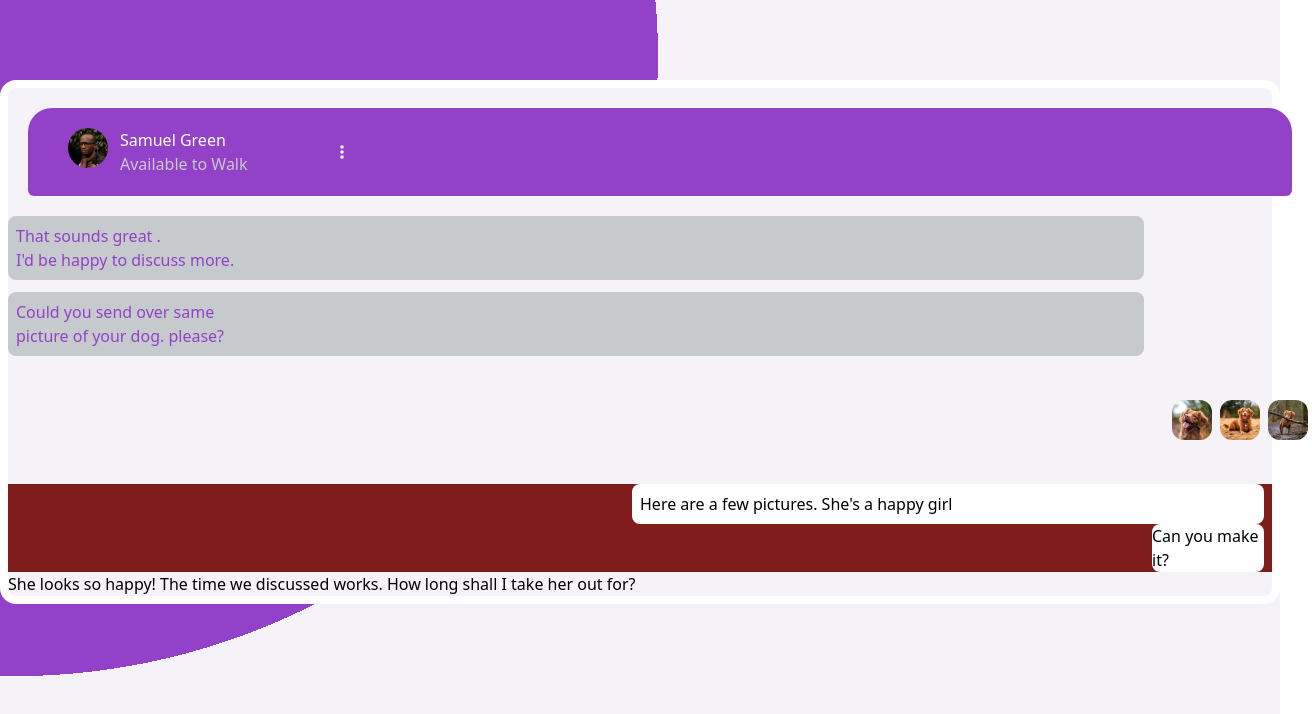
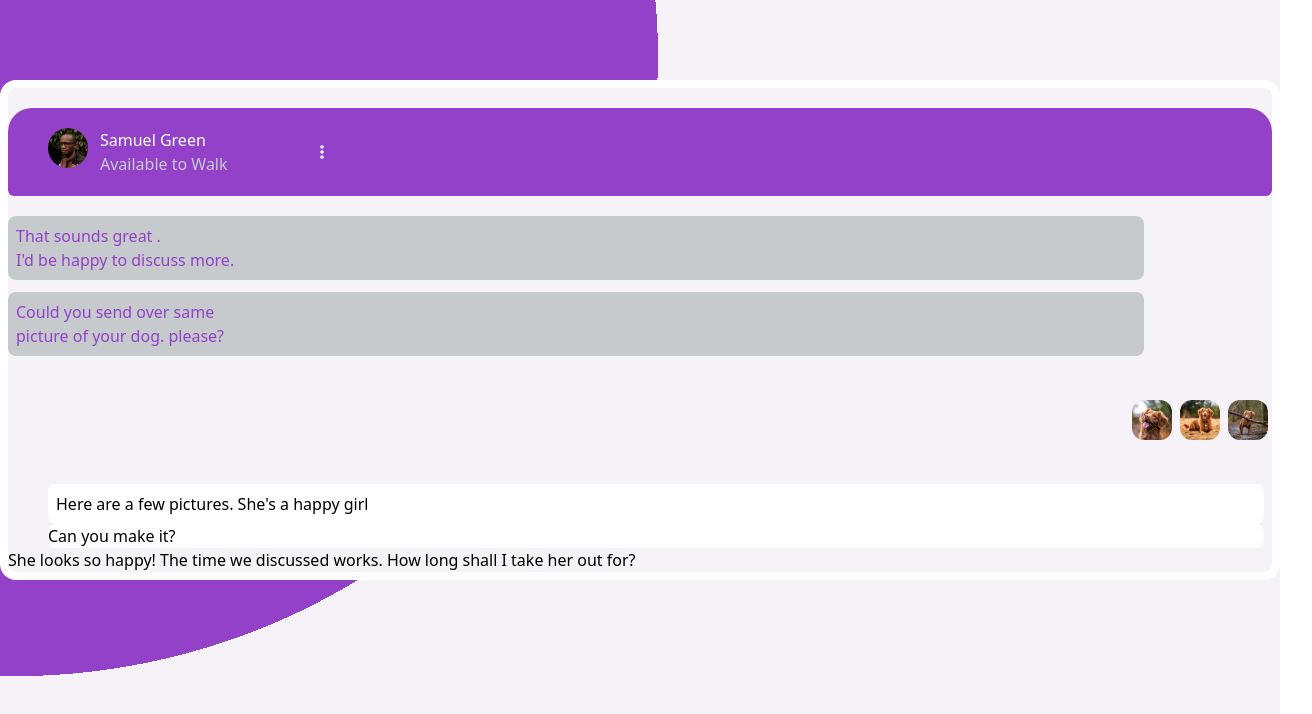
Before and after one commit to Miron-Silviu/chat-app-ilustrator, a website: page docs/index.html in a window 1280 px wide. Shown: the whole page, 1312 px wide, since content can reach past the window. Drawn offline with Linux system fonts and the light colour scheme.

Commit message:
Fix : Fix second-text-containers .

```diff
--- a/docs/index.html
+++ b/docs/index.html
@@ -24,7 +24,7 @@
       class="main-container m-auto bg-lightGrayishViolet sm:w-11/12 flex flex-col rounded-2xl border-white border-8 content-center  my-20 "
     >
       <div
-        class="user-container flex bg-radialGradient bg-repeat w-full m-5 px-10 rounded-t-3xl rounded-b-md py-5 gap-3"
+        class="user-container flex bg-radialGradient bg-repeat w-full m-5 px-10 rounded-t-3xl rounded-b-md py-5 gap-3 mx-auto"
       >
         <img class="rounded-full w-10 h-10" src="avatar.jpg" alt="avatar" />
         <div class="user-info-continer">
@@ -53,7 +53,7 @@
           </p>
         </div>
       </div>
-      <div class="dogs-pictures flex w-full m-10 justify-end">
+      <div class="dogs-pictures flex w-full m-10 justify-end mx-auto">
         <img
           class="m-1 w-10 rounded-xl "
           src="dog-image-1.jpg"
@@ -70,14 +70,16 @@
           alt="third-dog-image"
         />
       </div>
-      <div class="sm:flex flex-col justify-items-end bg-red-900">
+      <div
+        class=" second-text-containers sm:flex flex-col ml-10 justify-end  gap-3"
+      >
         <div
-          class="first-conversation-sent bg-white mr-2 rounded-lg p-2 w-1/2 ml-40"
+          class="first-conversation-sent bg-white mr-2 rounded-lg p-2 w-2/2  mx-auto"
         >
           <p>Here are a few pictures. She's a happy girl</p>
         </div>
         <div
-          class="second-conversation-sent rounded-lg bg-white mx-2 w-28 ml-40"
+          class="second-conversation-sent rounded-lg bg-white w-15 mx-auto mr-2"
         >
           <p>Can you make it?</p>
         </div>
```
Also changed, not shown: docs/output.css.
